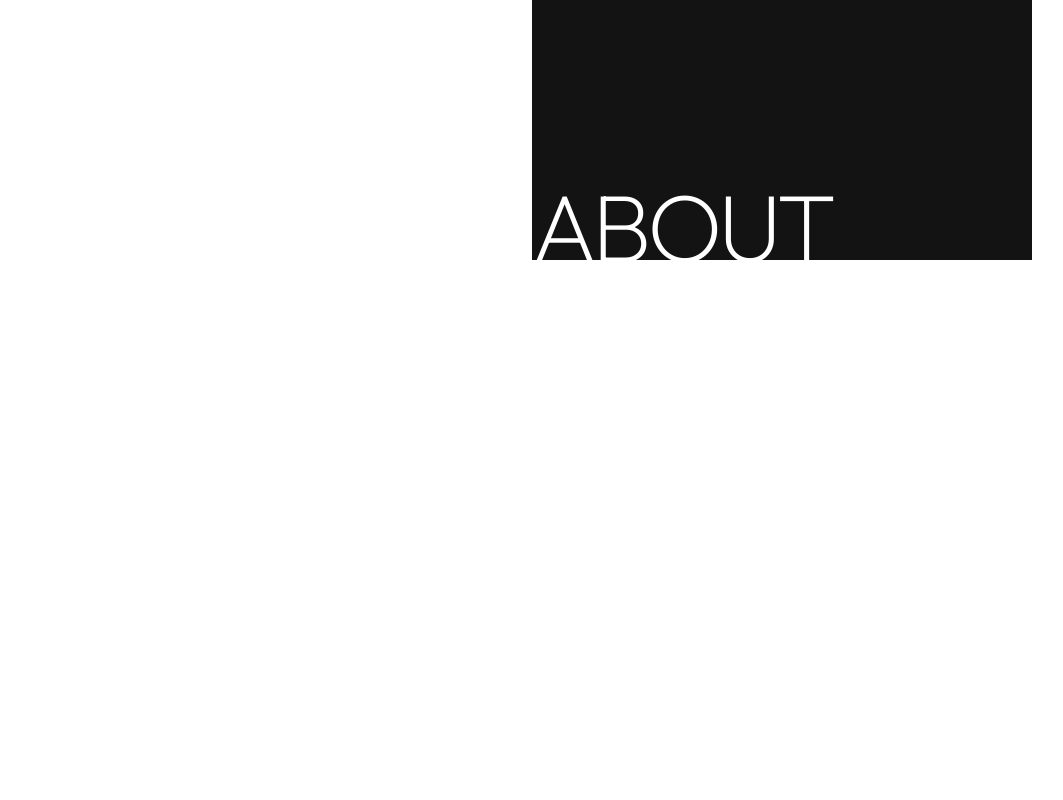
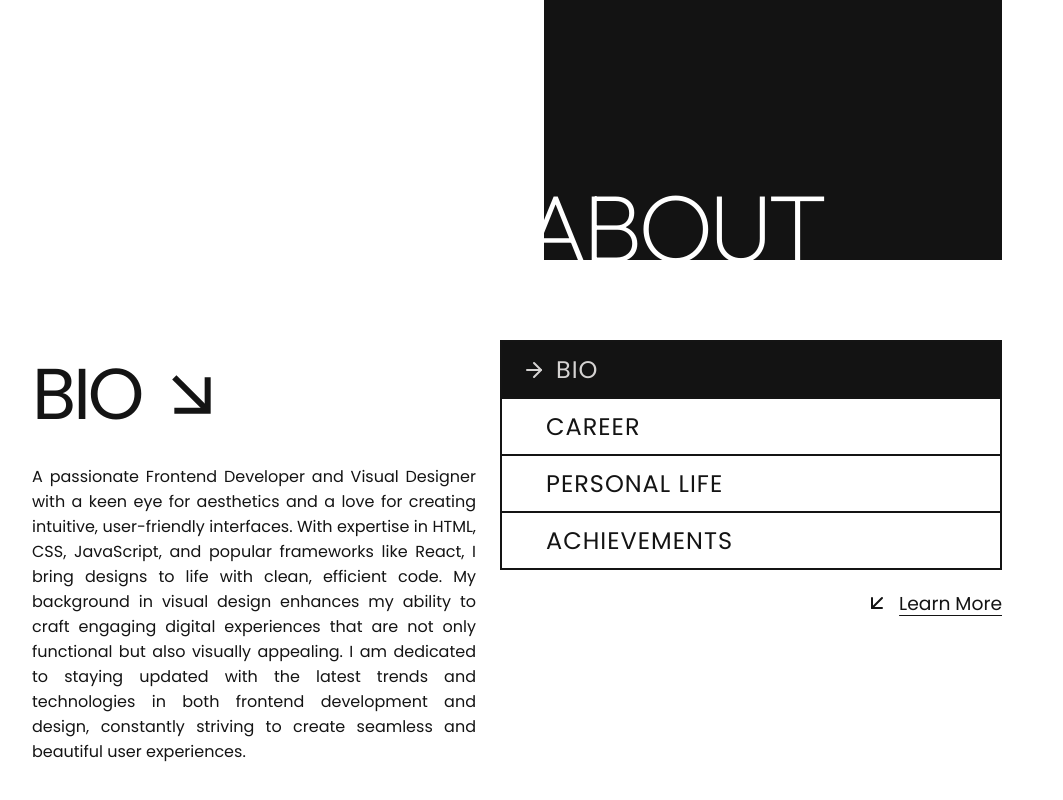
Before and after one commit to KondelaCoding/portfolio, a React (Vite) app: page / in a window 1280 px wide. Shown: the part 940-1740 px from the top of the page, without its empty margins (198-1261 px from the left). Before the commit the page ends 1200 px from the top, so only its background shows below. Built offline with nearby package versions, Linux system fonts and the light colour scheme.

Commit message:
Add about section without RWD

```diff
--- /dev/null
+++ b/src/components/About.css
@@ -0,0 +1,132 @@
+.about .container {
+  margin: 80px;
+  display: flex;
+  justify-content: space-between;
+  gap: 24px;
+}
+
+.about .content {
+  width: 60%;
+  text-align: justify;
+}
+
+.about .content .title {
+  display: flex;
+  align-items: center;
+  gap: 10px;
+}
+
+.about .content h1 {
+  text-transform: uppercase;
+  letter-spacing: -3px;
+  font-size: 4.5rem;
+  margin: 0;
+}
+
+.about .menu-wrapper {
+  display: flex;
+  flex-direction: column;
+  align-items: end;
+}
+
+.about .learn-more {
+  max-width: 500px;
+  display: flex;
+  align-items: center;
+  gap: 10px;
+  justify-content: end;
+  width: fit-content;
+  text-transform: capitalize;
+  text-decoration: underline;
+  text-underline-offset: 5px;
+  transition: 0.3s cubic-bezier(0.3, 0.58, 0.26, 1);
+  cursor: pointer;
+}
+
+.about .learn-more:hover {
+  text-underline-offset: 10px;
+}
+
+.about .menu {
+  border: 1px solid var(--primary-text);
+  overflow: hidden;
+  height: fit-content;
+}
+
+.about .menu-fragment {
+  box-sizing: border-box;
+  display: flex;
+  flex-direction: row;
+  justify-content: baseline;
+  align-items: center;
+  text-transform: uppercase;
+  font-size: 1.5rem;
+  letter-spacing: 1px;
+  width: 500px;
+  border: 1px solid var(--primary-text);
+  padding: 10px 20px;
+  cursor: pointer;
+  position: relative;
+}
+
+.about .menu-fragment:after {
+  content: "";
+  position: absolute;
+  display: block;
+  height: 100%;
+  width: 0%;
+  left: 0;
+  backdrop-filter: invert(96%) sepia(7%) saturate(42%) hue-rotate(314deg) brightness(95%) contrast(92%);
+  transition: 0.5s cubic-bezier(0.3, 0.58, 0.26, 1);
+}
+
+.about .active-section:after {
+  content: "";
+  position: absolute;
+  display: block;
+  height: 100%;
+  width: 100%;
+  left: 0;
+  backdrop-filter: invert(96%) sepia(7%) saturate(42%) hue-rotate(314deg) brightness(95%) contrast(92%);
+  transition: 0.5s cubic-bezier(0.3, 0.58, 0.26, 1);
+}
+
+.about .menu-fragment:hover:after {
+  width: 100%;
+}
+
+.about .menu-fragment p {
+  margin: 0;
+  transition: 0.3s cubic-bezier(0.3, 0.58, 0.26, 1);
+}
+
+.about .active-section p {
+  transform: translateX(10px);
+}
+
+.about .arrow {
+  transform: translateX(-50px);
+  transition: 0.3s cubic-bezier(0.3, 0.58, 0.26, 1);
+}
+
+.about .active-arrow {
+  transform: translateX(0);
+}
+
+/* ---------------------------------------------------------- IPHONE RWD ---------------------------------------------------------- */
+@media screen and (max-width: 768px) {
+  .about .menu-fragment {
+    font-size: 1rem;
+  }
+}
+
+/* ----------------------------------------------------------- IPAD RWD ----------------------------------------------------------- */
+@media screen and (max-width: 1194px) and (min-width: 768px) {
+  .about .container {
+    margin: 80px 20px;
+  }
+
+  .about .menu-fragment {
+    width: 300px;
+  }
+}
--- /dev/null
+++ b/src/components/About.jsx
@@ -0,0 +1,73 @@
+import "./About.css";
+import { ArrowRight, ArrowDownRight, ArrowDownLeft } from "react-feather";
+import { useState } from "react";
+
+export default function About() {
+  const [activeSection, setActiveSection] = useState("bio");
+
+  const handleMenuClick = (section) => {
+    setActiveSection(section);
+  };
+
+  return (
+    <div className="about">
+      <div className="container">
+        <div className="content">
+          <div className="title">
+            <h1>{activeSection}</h1>
+            <ArrowDownRight size={80} strokeWidth={1.8} strokeLinecap="flat" strokeLinejoin="flat" />
+          </div>
+          <p>
+            A passionate Frontend Developer and Visual Designer with a keen eye for aesthetics and a love for creating
+            intuitive, user-friendly interfaces. With expertise in HTML, CSS, JavaScript, and popular frameworks like
+            React, I bring designs to life with clean, efficient code. My background in visual design enhances my
+            ability to craft engaging digital experiences that are not only functional but also visually appealing. I am
+            dedicated to staying updated with the latest trends and technologies in both frontend development and
+            design, constantly striving to create seamless and beautiful user experiences.
+          </p>
+        </div>
+        <div className="menu-wrapper">
+          <div className="menu">
+            <div
+              className={`menu-fragment ${activeSection === "bio" ? "active-section" : ""}`}
+              onClick={() => handleMenuClick("bio")}
+            >
+              <ArrowRight className={`arrow ${activeSection === "bio" ? "active-arrow" : ""}`} />
+              <p>bio</p>
+            </div>
+            <div
+              className={`menu-fragment ${activeSection === "career" ? "active-section" : ""}`}
+              onClick={() => handleMenuClick("career")}
+            >
+              <ArrowRight className={`arrow ${activeSection === "career" ? "active-arrow" : ""}`} />
+              <p>career</p>
+            </div>
+            <div
+              className={`menu-fragment ${activeSection === "personal life" ? "active-section" : ""}`}
+              onClick={() => handleMenuClick("personal life")}
+            >
+              <ArrowRight className={`arrow ${activeSection === "personal life" ? "active-arrow" : ""}`} />
+              <p>personal life</p>
+            </div>
+            <div
+              className={`menu-fragment ${activeSection === "achievements" ? "active-section" : ""}`}
+              onClick={() => handleMenuClick("achievements")}
+            >
+              <ArrowRight className={`arrow ${activeSection === "achievements" ? "active-arrow" : ""}`} />
+              <p>achievements</p>
+            </div>
+          </div>
+          <div
+            className="learn-more"
+            onClick={() => {
+              scrollTo({ top: 0, behavior: "smooth" });
+            }}
+          >
+            <ArrowDownLeft />
+            <h3>learn more</h3>
+          </div>
+        </div>
+      </div>
+    </div>
+  );
+}
--- a/src/components/Hero.css
+++ b/src/components/Hero.css
@@ -61,7 +61,7 @@
 .hero .header {
   display: flex;
   justify-content: space-between;
-  padding: 0 50px;
+  padding: 0 80px;
 }
 
 .hero .header-box {
@@ -150,6 +150,12 @@
   .hero .swiper {
     display: none;
   }
+
+  .hero .header {
+    padding: 0 10px;
+    justify-content: center;
+  }
+
   .hero .header-box {
     display: none;
   }
@@ -162,12 +168,12 @@
 /* ----------------------------------------------------------- IPAD RWD ----------------------------------------------------------- */
 @media screen and (max-width: 1194px) and (min-width: 768px) {
   .hero .header-box {
-    height: 1000px;
+    height: 800px;
     width: 300px;
   }
 
   .hero .header-box .about {
-    top: 895px;
+    top: 695px;
     left: 0;
   }
 
@@ -186,6 +192,10 @@
 
   .hero .header {
     padding: 0 20px;
+  }
+
+  .hero .photo {
+    max-width: 45vw;
   }
 }
 
--- a/src/index.css
+++ b/src/index.css
@@ -55,3 +55,8 @@ body {
   overflow: hidden;
   overflow-x: hidden;
 }
+
+.decorative-font {
+  font-family: var(--secondary-font);
+  letter-spacing: 2px;
+}
--- a/src/pages/Home.css
+++ b/src/pages/Home.css
@@ -1,4 +1,4 @@
-.container {
+.home .container-home {
   position: absolute;
   top: 100%;
   left: 0;
@@ -8,27 +8,27 @@
   background-color: white;
 }
 
-.animate-entry {
+.home .animate-entry {
   transform: translateY(-100%);
   transition: 1s cubic-bezier(0.075, 0.82, 0.165, 1);
   transition-delay: 2.5s;
 }
 
-.page {
+.home .page {
   margin-left: 150px;
   overflow: hidden;
 }
 
 /* ---------------------------------------------------------- IPHONE RWD ---------------------------------------------------------- */
 @media screen and (max-width: 768px) {
-  .page {
+  .home .page {
     margin-left: 0;
   }
 }
 
 /* ----------------------------------------------------------- IPAD RWD ----------------------------------------------------------- */
 @media screen and (max-width: 1194px) and (min-width: 768px) {
-  .page {
+  .home .page {
     margin-left: 80px;
   }
 }
--- a/src/pages/Home.jsx
+++ b/src/pages/Home.jsx
@@ -4,6 +4,7 @@ import StartAnimation from "../components/StartAnimation";
 import { useState } from "react";
 import Navbar from "../components/Navbar";
 import Hero from "../components/Hero";
+import About from "../components/About";
 
 const Home = () => {
   const [isEntyAnimated, setIsEntyAnimated] = useState(false);
@@ -19,15 +20,16 @@ const Home = () => {
   }, 4000);
 
   return (
-    <>
+    <div className="home">
       <Navbar />
       {isAnimationLoaded && <StartAnimation />}
-      <div className={`container ${isEntyAnimated ? "animate-entry" : ""}`}>
+      <div className={`container-home ${isEntyAnimated ? "animate-entry" : ""}`}>
         <div className="page">
           <Hero />
+          <About />
         </div>
       </div>
-    </>
+    </div>
   );
 };
 
```
